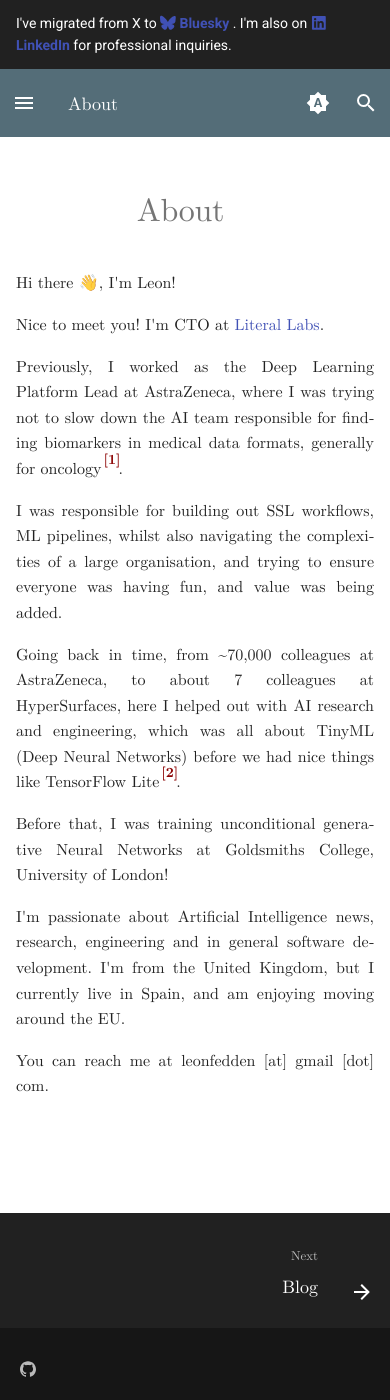
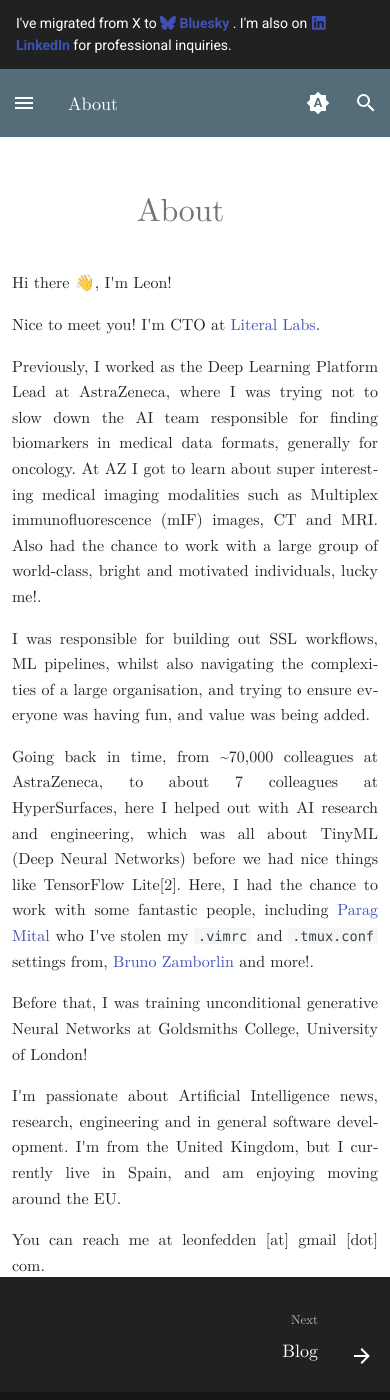
Before and after one commit to fedden/blog, an MkDocs documentation site: the page built from docs/index.md, in a window 390 px wide and 1400 px high. Built offline with MkDocs 1.6.1 and Material for MkDocs 9.7.7, drawn with Linux system fonts in a browser that asks for light colours.

Commit message:
good enough for now in terms of a re-write of the side-notes

```diff
--- a/docs/css/latex.css
+++ b/docs/css/latex.css
@@ -513,12 +513,9 @@
  *   This is such a hack - need to figure out how to balance side notes with article max width.
  */
 article {
-  max-width: 61ch; /* Default width for articles, e.g., full blog posts */
-  /* Center the narrow article */
-  margin-left: auto;
-  margin-right: auto;
-  /* Needed for relative positioning of sidenotes if using that method */
+  /* Position and reserve right padding for side-notes column */
   position: relative;
+  padding-right: calc(var(--md-sidebar-width, 15rem) + 1.5rem);
 }
 
 /* Override width for blog post excerpts on the index page */
@@ -563,12 +560,10 @@
 }
 
 .sidenote {
-  /* Sidenote styles will primarily apply to non-excerpt articles due to the width */
   font-size: 0.8rem;
   float: right;
-  clear: right;
-  width: 18vw;
-  margin-right: -20vw;
+  width: var(--md-sidebar-width, 15rem); /* Reserve width */
+  margin-left: 1rem; /* Gap between text and sidenote */
   margin-bottom: 1em;
   text-indent: 0;
   color: var(--md-typeset-color) !important; /* Use theme variable for color */
@@ -586,7 +581,10 @@
 
 .sidenote.left {
   float: left;
-  margin-left: -20vw;
+  clear: left; /* Added for consistency */
+  /* margin-left: -20vw; */ /* REMOVED: Old fixed margin */
+  width: var(--md-nav-width, 18.75rem); /* Use left nav width variable */
+  margin-left: calc(-1 * var(--md-nav-width, 18.75rem) - 1.5rem); /* Position in left margin */
   margin-bottom: 1em;
   text-indent: 0;
 }
@@ -650,24 +648,42 @@
 }
 
 @media (max-width: 1050px) {
+  /* Reset article padding on mobile */
+  article {
+    padding-right: initial;
+  }
   label.sidenote-toggle:not(.sidenote-number) {
     display: inline;
   }
   .sidenote {
     display: none;
+    /* Reset positioning for mobile */
+    float: none;
+    width: auto;
+    margin-left: 0;
   }
   .sidenote-toggle:checked + .sidenote {
     display: block;
     margin: 0.5rem 1.25rem 1rem 0.5rem;
-    float: left;
-    left: 1rem;
-    clear: both;
-    width: 95%;
+    float: none;
+    width: auto;
+    margin-left: 0.5rem;
   }
   /* tweak indentation of sidenote inside a blockquote */
   blockquote .sidenote {
-    margin-right: -25vw;
-    width: 16vw;
+    margin-right: auto;
+    width: auto;
+  }
+  blockquote .sidenote.left {
+    margin-left: auto;
+    width: auto;
+  }
+  /* Restore article padding for default sidenote toggles */
+  article,
+  article.md-content__inner.md-typeset {
+    padding-right: initial !important;
+    margin: 0 .6rem !important; /* breathing room on either side */
+    width: auto !important;
   }
 }
 
@@ -790,3 +806,143 @@
   text-decoration: none !important;
   border-bottom: none !important;
 }
+
+/* Simplified three-column layout for wide screens: TOC | Article | Side-notes */
+@media (min-width: 1050px) {
+  .md-content--post {
+    display: grid !important;
+    grid-template-columns: var(--md-sidebar-width, 15rem) 1fr var(--md-sidebar-width, 15rem);
+    gap: 1.5rem;
+  }
+
+  /* Hide the inline script child in the content container */
+  .md-content--post > script {
+    display: none !important;
+  }
+
+  /* TOC sidebar in first column */
+  .md-content--post > .md-sidebar--post {
+    grid-column: 1;
+  }
+
+  /* Main article in second column */
+  .md-content--post > article.md-content__inner.md-typeset {
+    grid-column: 2;
+    /* Remove base right padding */
+    padding-right: 0 !important;
+    margin: 0 !important;
+    /* Ensure it fills the column */
+    width: auto !important;
+    max-width: none !important;
+  }
+
+  /* Side-notes container in third column */
+  .md-content--post > .sidenotes-container {
+    grid-column: 3;
+    overflow-y: auto;
+    margin: 0;
+  }
+
+  /* Override default article padding globally when wide */
+  article {
+    padding-right: 0 !important;
+  }
+
+  /* Enable absolute positioning of individual notes */
+  .sidenotes-container {
+    position: relative;
+  }
+  .sidenotes-container .sidenote-wrapper {
+    position: absolute;
+    left: 0;
+    width: 100%;
+  }
+
+  /* Disable CSS counters for cloned side-notes; we'll inject number via JS */
+  .sidenotes-container .sidenote::before {
+    content: none !important;
+  }
+
+  .sidenotes-container .sidenote-number-clone {
+    color: #8B0000 !important; /* Deep dark red, overriding parent override */
+    font-size: 0.7rem;
+    font-weight: 600;
+    margin-right: 0.2rem;
+    display: inline-block;
+  }
+}
+
+/* neutralize Material’s inline height on the scrollable sidebar */
+.md-sidebar__scrollwrap {
+  height: auto !important;
+  max-height: none !important;
+}
+
+/* Always ensure cloned note numbers stay red regardless of overrides */
+.sidenotes-container .sidenote > .sidenote-number-clone {
+  color: #8B0000 !important;
+}
+
+.md-nav--secondary .md-nav__list {
+  padding-left: .6rem !important;
+}
+
+/* Remove gap between items in the ToC when big header goes away */
+@media (max-width: 1220px) {
+  .md-nav__list {
+    gap: 0 !important;
+    padding: 0 !important;
+  }
+}
+
+/* Mobile fallback: restore default behavior and hide extracted side-notes container */
+@media (max-width: 1050px) {
+  /* Show single-column layout */
+  .md-content--post {
+    display: block !important;
+    grid-template-columns: none !important;
+    gap: initial !important;
+  }
+
+  /* Show TOC normally */
+  .md-sidebar--post {
+    display: block !important;
+  }
+
+
+  /* target _only_ the secondary nav (the ToC) */
+  .md-sidebar--post .md-nav--secondary .md-nav__list {
+    display: block !important;        /* switch off flex */
+    overflow-x: visible !important;   /* restore normal wrapping */
+  }
+  .md-sidebar--post .md-nav--secondary .md-nav__item {
+    display: list-item !important;    /* restore list-item behavior */
+    flex: none !important;            /* kill any flex restraint */
+    margin-bottom: 0.5em;             /* optional spacing between items */
+  }
+
+  /* Restore article padding for default sidenote toggles */
+  article,
+  article.md-content__inner.md-typeset {
+    padding-right: initial !important;
+    margin: 0 .6rem !important; /* breathing room on either side */
+    width: auto !important;
+    max-width: unset !important;
+    float: none !important;
+  }
+
+  /* Hide sidenotes when screen is small
+   *
+   * TODO(fedden): Remove this once I've got a more robust sidenotes system.
+   */
+  .sidenote-wrapper,
+  .sidenote-number-link,
+  label.sidenote-toggle,
+  .sidenote {
+    display: none !important;
+  }
+  /* Hide extracted side-notes container */
+  .sidenotes-container {
+    display: none !important;
+  }
+}
--- a/docs/index.md
+++ b/docs/index.md
@@ -4,11 +4,11 @@
 
 Nice to meet you! I'm CTO at [Literal Labs](https://www.literal-labs.ai/).
 
-Previously, I worked as the Deep Learning Platform Lead at AstraZeneca, where I was trying not to slow down the AI team responsible for finding biomarkers in medical data formats, generally for oncology[1]{ At AZ I got to learn about super interesting medical imaging modalities such as Multiplex immunofluorescence (mIF) images, CT and MRI. Also had the chance to work with a large group of world-class, bright and motivated individuals, lucky me!}.
+Previously, I worked as the Deep Learning Platform Lead at AstraZeneca, where I was trying not to slow down the AI team responsible for finding biomarkers in medical data formats, generally for oncology. At AZ I got to learn about super interesting medical imaging modalities such as Multiplex immunofluorescence (mIF) images, CT and MRI. Also had the chance to work with a large group of world-class, bright and motivated individuals, lucky me!.
 
 I was responsible for building out SSL workflows, ML pipelines, whilst also navigating the complexities of a large organisation, and trying to ensure everyone was having fun, and value was being added.
 
-Going back in time, from ~70,000 colleagues at AstraZeneca, to about 7 colleagues at HyperSurfaces, here I helped out with AI research and engineering, which was all about TinyML (Deep Neural Networks) before we had nice things like TensorFlow Lite[2]{I had the chance to work with some fantastic people, including [Parag Mital](https://pkmital.com/home/) who I've stolen my `.vimrc` and `.tmux.conf` settings from, [Bruno Zamborlin](https://brunozamborlin.net/about/) and more!}.
+Going back in time, from ~70,000 colleagues at AstraZeneca, to about 7 colleagues at HyperSurfaces, here I helped out with AI research and engineering, which was all about TinyML (Deep Neural Networks) before we had nice things like TensorFlow Lite[2]. Here, I had the chance to work with some fantastic people, including [Parag Mital](https://pkmital.com/home/) who I've stolen my `.vimrc` and `.tmux.conf` settings from, [Bruno Zamborlin](https://brunozamborlin.net/about/) and more!.
 
 Before that, I was training unconditional generative Neural Networks at Goldsmiths College, University of London!
 
--- a/docs/js/sidenotes.js
+++ b/docs/js/sidenotes.js
@@ -1,33 +1,28 @@
-// Smooth scrolling for sidenote links
-document.addEventListener('DOMContentLoaded', function() {
-  // Get all sidenote links (both in main text and in sidenotes)
+// Smooth scrolling for sidenote links & Responsive Article Width
+
+console.log('sidenotes.js: Script loaded'); // Log script load
+
+// Use MkDocs Material's custom event for better timing
+document$.subscribe(function() {
+  console.log('sidenotes.js: document$.subscribe callback started'); // Log callback start
+
+  // --- Smooth Scrolling Logic ---
   const sidenoteLinks = document.querySelectorAll('.sidenote-number-link, .sidenote-link');
-
-  // Add click event listener to each link
   sidenoteLinks.forEach(link => {
     link.addEventListener('click', function(e) {
       e.preventDefault();
-
-      // Get the target element ID
       const targetId = this.getAttribute('href').substring(1);
       const targetElement = document.getElementById(targetId);
 
       if (targetElement) {
-        // Calculate position to scroll to (centered in viewport)
         const elementRect = targetElement.getBoundingClientRect();
         const absoluteElementTop = elementRect.top + window.pageYOffset;
         const middle = absoluteElementTop - (window.innerHeight / 2);
-
-        // Scroll smoothly to the element
         window.scrollTo({
           top: middle,
           behavior: 'smooth'
         });
-
-        // Update URL hash without jumping
-        history.pushState(null, null, `#${targetId}`);
-
-        // Add a temporary highlight effect
+        // history.pushState(null, null, `#${targetId}`); // Avoid disrupting back button
         targetElement.classList.add('sidenote-highlight');
         setTimeout(() => {
           targetElement.classList.remove('sidenote-highlight');
@@ -35,4 +30,156 @@
       }
     });
   });
+
+  // --- Responsive Article Width Adjustment ---
+  // Use more specific selector for the article content area
+  const articleElement = document.querySelector('article.md-content__inner.md-typeset');
+  console.log('sidenotes.js: articleElement selected:', articleElement); // Log article element selection
+
+  // Correct selector for the TOC sidebar container
+  const rightSidebar = document.querySelector('.md-sidebar--post');
+  console.log('sidenotes.js: rightSidebar selected:', rightSidebar); // Log sidebar element selection
+
+  function adjustArticleWidth() {
+    console.log('sidenotes.js: adjustArticleWidth function called'); // Log function call
+
+    console.log('sidenotes.js: Checking for elements...'); // Log check start
+
+    if (!articleElement) {
+        console.warn('Sidenotes.js: Could not find article element (article.md-content__inner.md-typeset). Exiting adjustArticleWidth.');
+        return; // Exit if article element isn't found
+    }
+    console.log('sidenotes.js: articleElement and rightSidebar checks passed');
+    if (!rightSidebar) {
+        // It's normal for the right sidebar not to exist on pages without a TOC
+        // or on mobile, so just ensure the max-width is cleared.
+        articleElement.style.maxWidth = '';
+        // console.log('Sidenotes.js: Right sidebar not found or not rendered, clearing max-width.');
+        return;
+    }
+
+    const isWideScreen = window.getComputedStyle(rightSidebar).display !== 'none';
+    const sidebarWidth = rightSidebar.offsetWidth;
+    const gap = 24; // Desired gap in pixels
+
+    console.log(`Sidebar visible: ${isWideScreen}, Sidebar width: ${sidebarWidth}px`);
+
+    if (isWideScreen && sidebarWidth > 0) {
+        const contentGrid = document.querySelector('.md-main__inner.md-grid');
+        const availableWidth = contentGrid ? contentGrid.offsetWidth : window.innerWidth;
+        // Add check for grid padding/margins if necessary
+        const gridPadding = contentGrid ? (parseFloat(window.getComputedStyle(contentGrid).paddingLeft) + parseFloat(window.getComputedStyle(contentGrid).paddingRight)) : 0;
+
+        // Calculate max-width for the article relative to the grid container
+        const articleMaxWidth = availableWidth - sidebarWidth - gap - gridPadding;
+
+        console.log(`Grid width: ${availableWidth}px, Grid padding: ${gridPadding}px, Calculated article max-width: ${articleMaxWidth}px`);
+
+        articleElement.style.maxWidth = `${articleMaxWidth}px`;
+        articleElement.style.overflow = 'hidden';
+        articleElement.style.float = 'left';
+        console.log('Applied max-width, overflow:hidden, and float:left to article');
+    } else {
+        articleElement.style.maxWidth = '';
+        articleElement.style.overflow = '';
+        articleElement.style.float = '';
+        console.log('Sidebar not visible or has zero width, removing inline article styles.');
+    }
+  }
+
+  // Initial adjustment
+  adjustArticleWidth();
+
+  // Adjust on window resize
+  // Debounce resize handler for performance
+  let resizeTimeout;
+  window.addEventListener('resize', () => {
+      clearTimeout(resizeTimeout);
+      resizeTimeout = setTimeout(adjustArticleWidth, 100); // Adjust delay as needed
+  });
+
+  // After setting up resize handler, move side-notes into separate column
+  if (window.innerWidth >= 1050) {
+    const postContainer = document.querySelector('.md-content--post');
+    if (postContainer) {
+      // Create container if not exists
+      let notesContainer = postContainer.querySelector('.sidenotes-container');
+      if (!notesContainer) {
+        notesContainer = document.createElement('div');
+        notesContainer.className = 'sidenotes-container';
+        postContainer.appendChild(notesContainer);
+      }
+
+      // Move each sidenote wrapper into the notes container
+      const wrappers = Array.from(postContainer.querySelectorAll('.sidenote-wrapper'));
+      wrappers.forEach(wrapper => {
+        // Clone the full wrapper (with input and content)
+        const clone = wrapper.cloneNode(true);
+        notesContainer.appendChild(clone);
+
+        // Remove the numbering label and checkbox from the clone
+        const numLinkClone = clone.querySelector('.sidenote-number-link');
+        if (numLinkClone) numLinkClone.remove();
+        const toggleInputClone = clone.querySelector('input.sidenote-toggle');
+        if (toggleInputClone) toggleInputClone.remove();
+
+        // Inject the correct number prefix based on span id
+        const noteSpanClone = clone.querySelector('.sidenote');
+        if (noteSpanClone && noteSpanClone.id) {
+          const parts = noteSpanClone.id.split('-');
+          const num = parts[parts.length - 1];
+          // Prepend a styled number span
+          const numSpan = document.createElement('span');
+          numSpan.className = 'sidenote-number-clone';
+          numSpan.textContent = '[' + num + '] ';
+          // Apply inline styles to override any CSS conflicts
+          numSpan.style.color = '#8B0000';
+          numSpan.style.fontSize = '0.7rem';
+          numSpan.style.fontWeight = '600';
+          numSpan.style.marginRight = '0.2rem';
+          noteSpanClone.insertBefore(numSpan, noteSpanClone.firstChild);
+        }
+
+        // In the original, keep only the marker link
+        const marker = wrapper.querySelector('.sidenote-number-link');
+        wrapper.innerHTML = '';
+        if (marker) wrapper.appendChild(marker);
+      });
+
+      // --- Position Side-Notes Vertically ---
+      function positionSidenotes() {
+        const articleElem = document.querySelector('article.md-content__inner.md-typeset');
+        if (articleElem) {
+          notesContainer.style.height = articleElem.getBoundingClientRect().height + 'px';
+        }
+        const origWrappers = Array.from(postContainer.querySelectorAll('.sidenote-wrapper'));
+        const cloneWrappers = Array.from(notesContainer.querySelectorAll('.sidenote-wrapper'));
+        let prevBottom = -Infinity;
+        const minGap = 8; // minimum gap in px to avoid overlap
+        const containerRect = notesContainer.getBoundingClientRect();
+        origWrappers.forEach((orig, idx) => {
+          const clone = cloneWrappers[idx];
+          if (!clone) return;
+          const origRect = orig.getBoundingClientRect();
+          let top = origRect.top - containerRect.top;
+          if (top < 0) top = 0;
+          if (top < prevBottom + minGap) {
+            top = prevBottom + minGap;
+          }
+          clone.style.position = 'absolute';
+          clone.style.top = top + 'px';
+          clone.style.left = '0';
+          prevBottom = top + clone.getBoundingClientRect().height;
+        });
+      }
+      // Initial positioning
+      positionSidenotes();
+      // Reposition on window resize
+      window.addEventListener('resize', positionSidenotes);
+    }
+  }
 });
+
+/*
+Previous DOMContentLoaded wrapper removed in favor of document$.subscribe
+*/
```
Also changed, not shown: docs/blog/posts/ai_productivity.md (+1 -1 lines).
